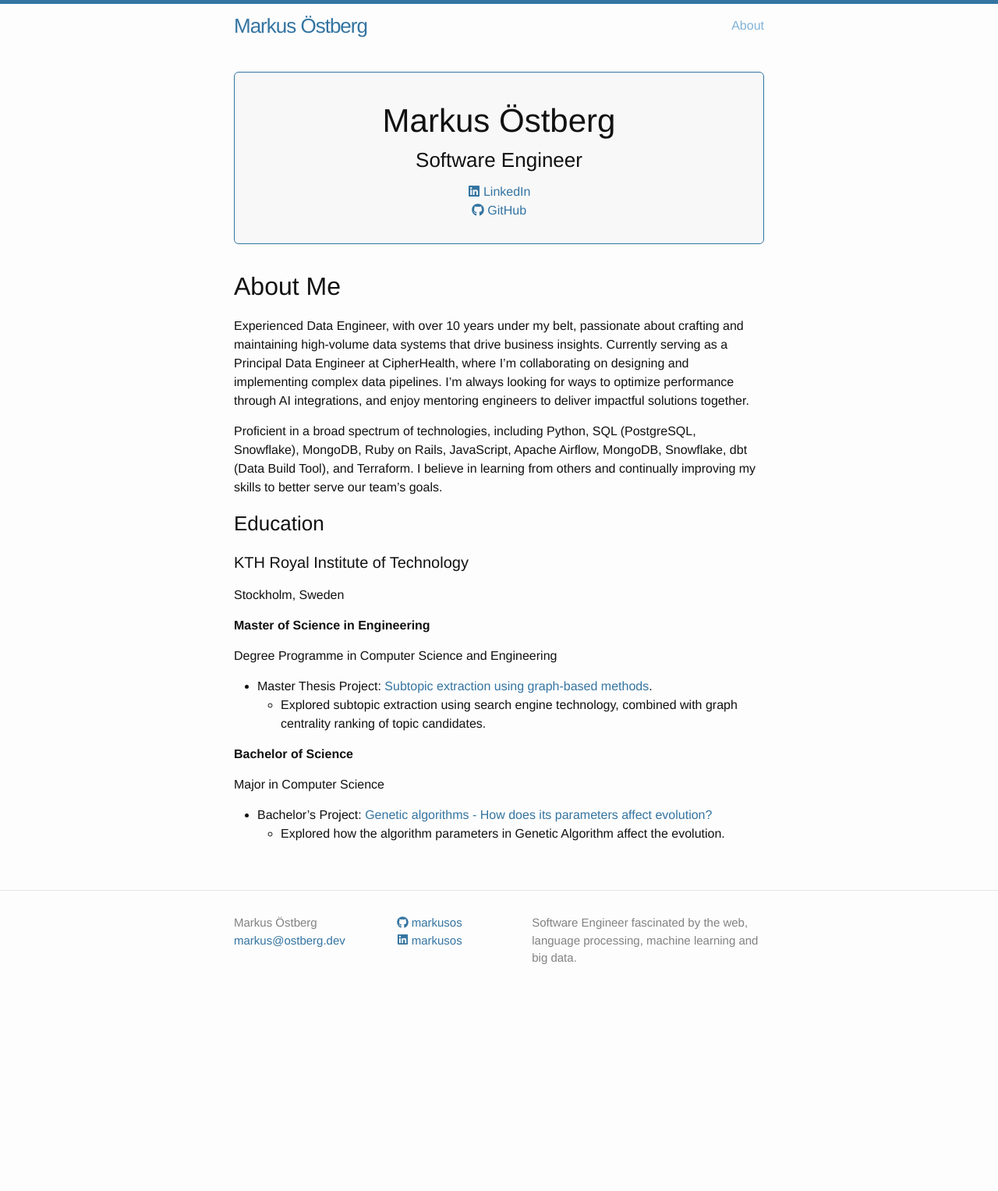
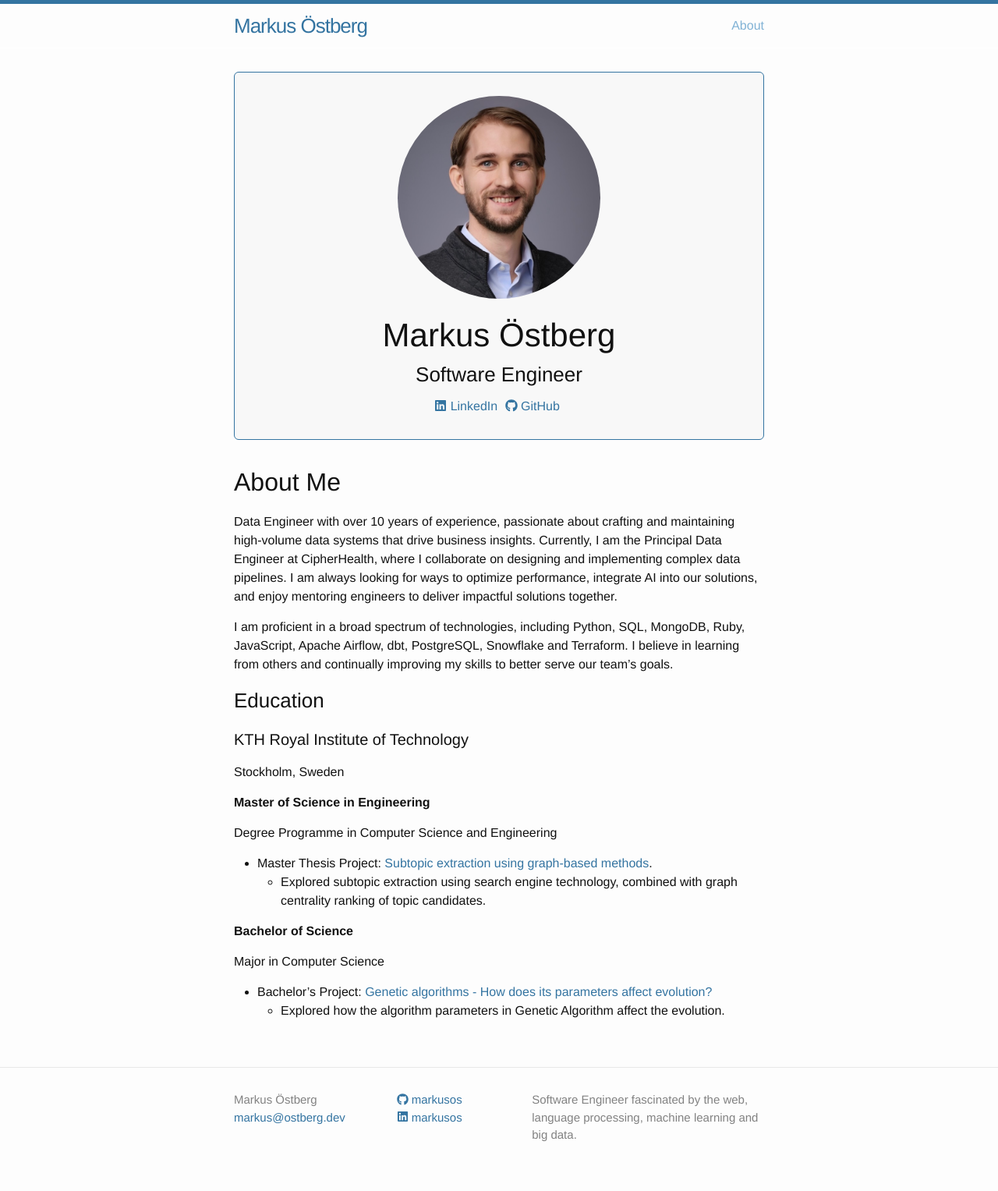
Before and after one commit to markusos/markusos.github.io, a Jekyll site: the page built from about.md, in a window 1280 px wide. Shown: the whole page at 78% size. Built offline with Jekyll 4.4.1, drawn with Linux system fonts in a browser that asks for light colours; before the commit the page ends 1300 px from its top, so only the background shows below that.

Commit message:
add new profile picture to about page

```diff
--- a/_sass/_layout.scss
+++ b/_sass/_layout.scss
@@ -282,6 +282,15 @@
   background-color: $bg-color-dark;
   text-align: center;
 
+  .profile-image {
+    border-radius: 50%;
+    margin: 0 auto;
+    display: block;
+    width: 260px;
+    height: 260px;
+    margin-bottom: $spacing-unit / 2;
+  }
+
   h1 {
     font-size: 42px;
     margin-bottom: 0;
@@ -292,8 +301,9 @@
     margin-bottom: 9px;
   }
 
-  .row {
-    margin-bottom: 0;
+  .social {
+    display: inline-block;
+    padding-right: 5px;
   }
 }
 
--- a/about.md
+++ b/about.md
@@ -5,9 +5,10 @@ permalink: /about/
 ---
 
 <div class="jumbotron">
+    <img src="{{site.url}}/assets/me.jpeg" alt="Markus Östberg" class="profile-image">
     <h1>Markus Östberg</h1>
     <h2>Software Engineer</h2>
-    <div class="row">
+    <div class="social">
       <a href="http://www.linkedin.com/in/markusos">
         <svg xmlns="http://www.w3.org/2000/svg" class="icon" aria-hidden="true" focusable="false" viewBox="0 0 448 512">
           <!--!Font Awesome Free 6.7.2 by @fontawesome - https://fontawesome.com License - https://fontawesome.com/license/free Copyright 2025 Fonticons, Inc.-->
@@ -16,7 +17,7 @@ permalink: /about/
         <span>LinkedIn</span>
       </a>
     </div>
-    <div class="row">
+    <div class="social">
       <a href="https://github.com/markusos">
         <svg xmlns="http://www.w3.org/2000/svg" class="icon" aria-hidden="true" focusable="false" viewBox="0 0 496 512">
           <!--!Font Awesome Free 6.7.2 by @fontawesome - https://fontawesome.com License - https://fontawesome.com/license/free Copyright 2025 Fonticons, Inc.-->
@@ -29,9 +30,9 @@ permalink: /about/
 
 ## About Me
 
-Experienced Data Engineer, with over 10 years under my belt, passionate about crafting and maintaining high-volume data systems that drive business insights. Currently serving as a Principal Data Engineer at CipherHealth, where I'm collaborating on designing and implementing complex data pipelines. I'm always looking for ways to optimize performance through AI integrations, and enjoy mentoring engineers to deliver impactful solutions together.
+Data Engineer with over 10 years of experience, passionate about crafting and maintaining high-volume data systems that drive business insights. Currently, I am the Principal Data Engineer at CipherHealth, where I collaborate on designing and implementing complex data pipelines. I am always looking for ways to optimize performance, integrate AI into our solutions, and enjoy mentoring engineers to deliver impactful solutions together.
 
-Proficient in a broad spectrum of technologies, including Python, SQL (PostgreSQL, Snowflake), MongoDB, Ruby on Rails, JavaScript, Apache Airflow, MongoDB, Snowflake, dbt (Data Build Tool), and Terraform. I believe in learning from others and continually improving my skills to better serve our team's goals.
+I am proficient in a broad spectrum of technologies, including Python, SQL, MongoDB, Ruby, JavaScript, Apache Airflow, dbt, PostgreSQL, Snowflake and Terraform. I believe in learning from others and continually improving my skills to better serve our team's goals.
 
 ### Education
 
```
Also changed, not shown: assets/me.jpeg (added), 1 other file.
